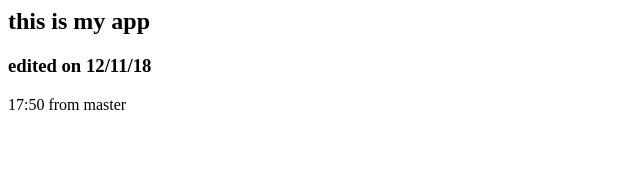
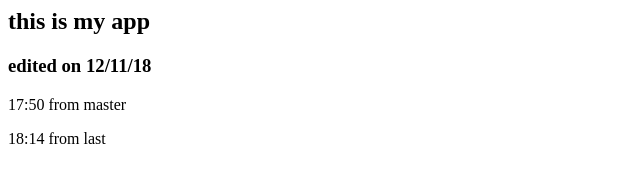
Before and after one commit to vetronz/myApp, a plain HTML site: page index.html in a window 1280 px wide. Shown: the whole page, without its empty margins (0-640 px from the left). Drawn offline with Linux system fonts and the light colour scheme.

Commit message:
added line from last

```diff
--- a/index.html
+++ b/index.html
@@ -6,4 +6,5 @@
 
 <p>17:50 from master</p>
 
+<p>18:14 from last</p>
 </html>
```
